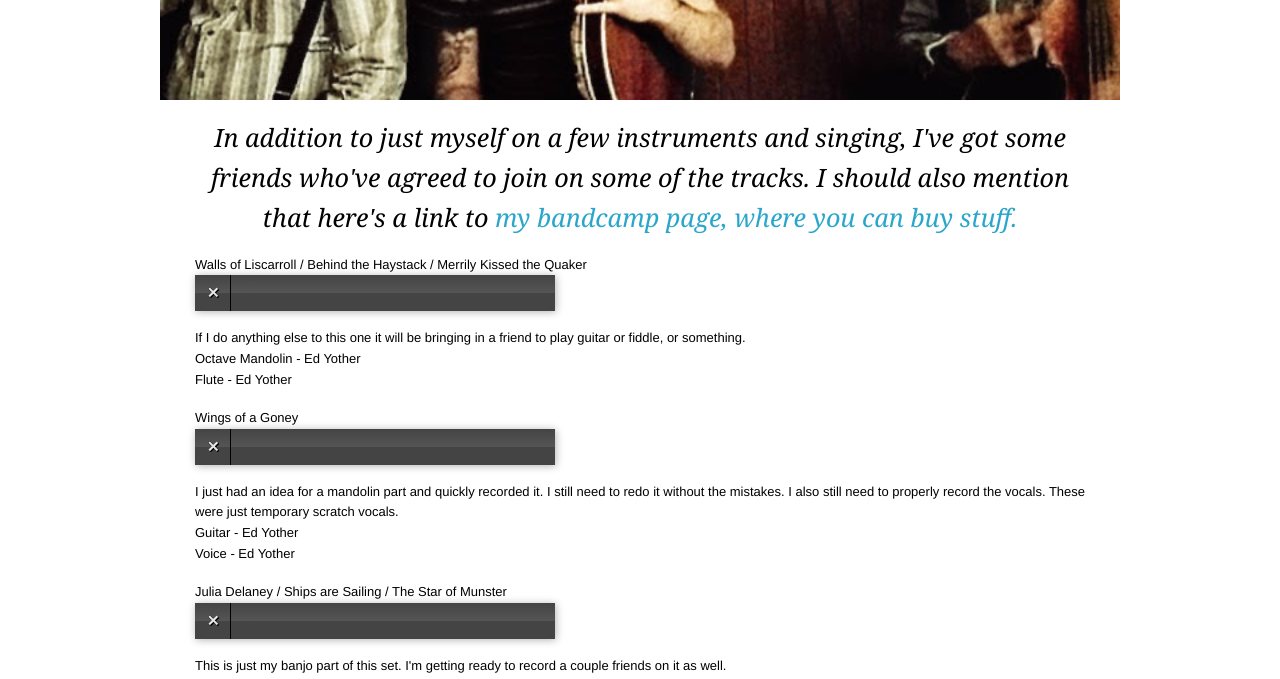
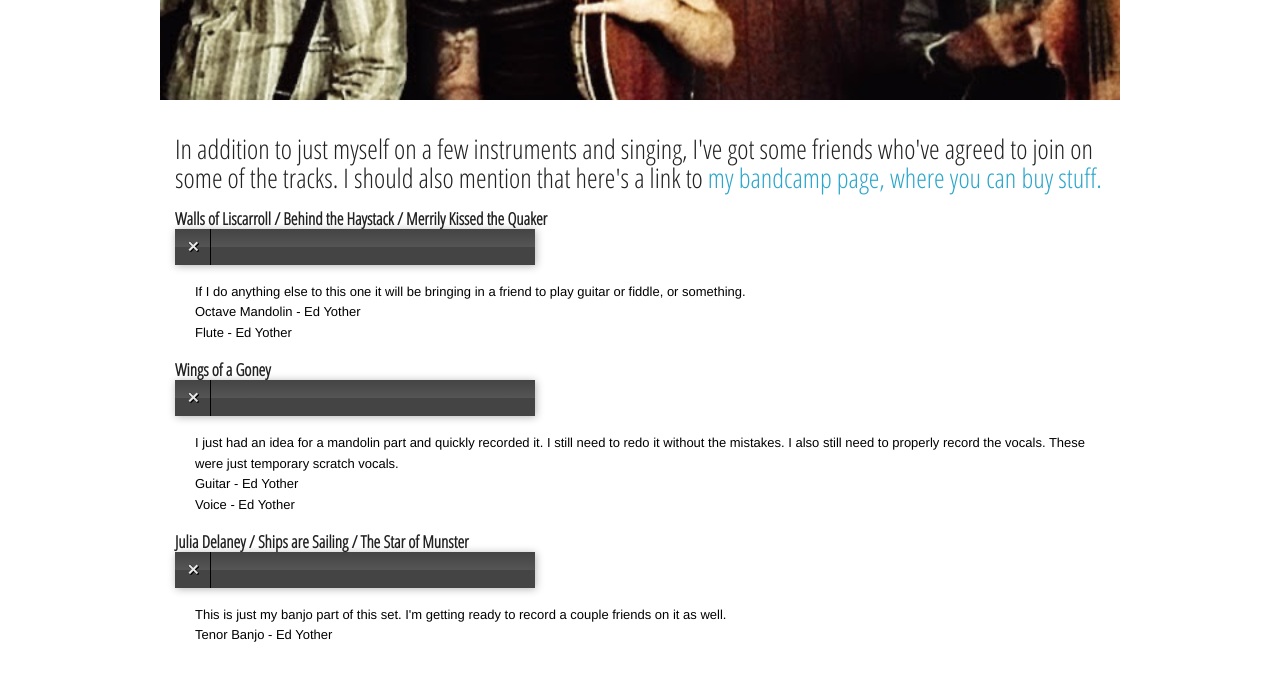
Before and after one commit to edyother/AlbumSite, a plain HTML site: page index.html in a window 1280 px wide. Shown: the part 510-1189 px from the top of the page. Drawn offline with Linux system fonts and the light colour scheme; a web font is replaced by a local one.

Commit message:
Change some fonts

```diff
--- a/index.html
+++ b/index.html
@@ -58,14 +58,14 @@
 
         </div>
         <div>
-		<p class="welcome_text">In addition to just myself on a few instruments and singing, I've got some friends who've agreed to join on some of the tracks. I should also mention that here's a link to <a href="https://edyother.bandcamp.com/releases">my bandcamp page, where you can buy stuff.</a></p>
-          <p class="blog_post" style="margin-left: 0px">Walls of Liscarroll / Behind the Haystack / Merrily Kissed the Quaker<audio src="audio/LiscarolSet.mp3"
+		<p><h3>In addition to just myself on a few instruments and singing, I've got some friends who've agreed to join on some of the tracks. I should also mention that here's a link to <a href="https://edyother.bandcamp.com/releases">my bandcamp page, where you can buy stuff.</a></p>
+          <p style="margin-left: 0px"><h5><strong>Walls of Liscarroll / Behind the Haystack / Merrily Kissed the Quaker<audio src="audio/LiscarolSet.mp3"
               preload="auto"> </audio></p>
 			<p class="blog_post">If I do anything else to this one it will be bringing in a friend to play guitar or fiddle, or something.<br>Octave Mandolin - Ed Yother<br>Flute - Ed Yother</p>
-		  <p class="blog_post" style="margin-left: 0px;">Wings of a Goney<audio src="audio/WingsOfAGoney.mp3"
+		  <p style="margin-left: 0px"><h5><strong>Wings of a Goney<audio src="audio/WingsOfAGoney.mp3"
               preload="auto"> </audio></p>
 			  <p class="blog_post">I just had an idea for a mandolin part and quickly recorded it. I still need to redo it without the mistakes. I also still need to properly record the vocals. These were just temporary scratch vocals.<br>Guitar - Ed Yother<br>Voice - Ed Yother</p>
-			<p class="blog_post" style="margin-left: 0px;">Julia Delaney / Ships are Sailing / The Star of Munster<audio src="audio/JuliaSet.mp3"
+			<p style="margin-left: 0px"><h5><strong>Julia Delaney / Ships are Sailing / The Star of Munster<audio src="audio/JuliaSet.mp3"
               preload="auto"> </audio></p>
 			  <p class="blog_post">This is just my banjo part of this set. I'm getting ready to record a couple friends on it as well.<br>Tenor Banjo - Ed Yother</p>
         </div>
```
Also changed, not shown: images/FluteMicBanner.jpeg (added).
